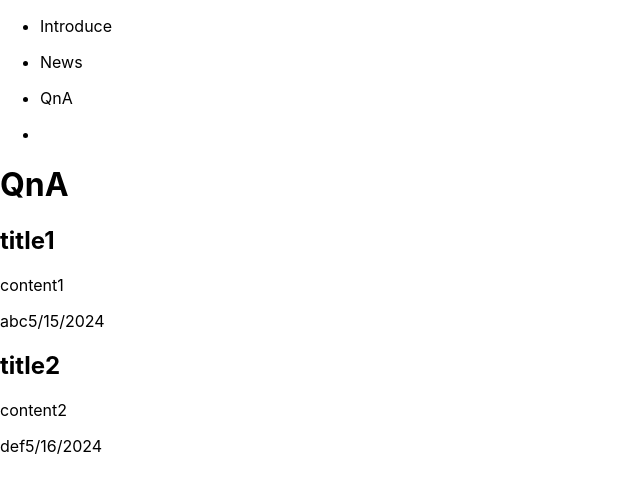
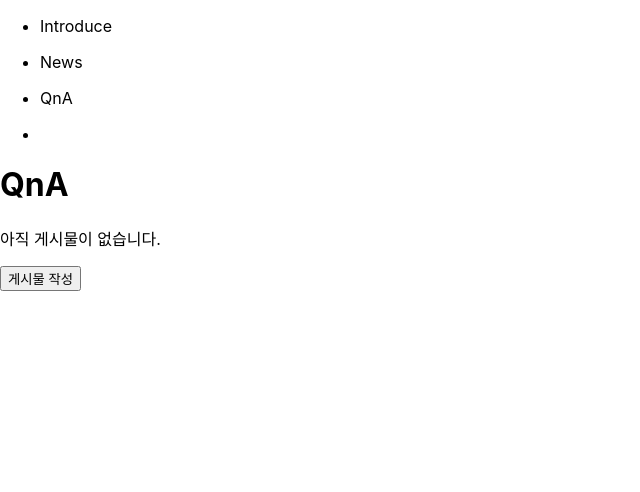
Before and after one commit to JoonYeong-Yoon/frontend, a React (Create React App) app: page / in a window 1280 px wide. Both pictures are taken after a click on the item "QnA". Shown: the top 492 px of the page, without its empty margins (0-640 px from the left). Built offline with nearby package versions, Linux system fonts and the light colour scheme.

Commit message:
QnA 수정

```diff
--- a/package.json
+++ b/package.json
@@ -7,6 +7,7 @@
     "@testing-library/jest-dom": "^6.8.0",
     "@testing-library/react": "^16.3.0",
     "@testing-library/user-event": "^13.5.0",
+    "axios": "^1.11.0",
     "react": "^19.1.1",
     "react-dom": "^19.1.1",
     "react-scripts": "5.0.1",
--- a/src/pages/QnA.js
+++ b/src/pages/QnA.js
@@ -1,34 +1,69 @@
 import React, { useEffect, useState } from "react";
-
-const postData = [
-  {
-    documentId: "doc_101",
-    title: "title1",
-    content: "content1",
-    isPublic: true,
-    userUid: "abc",
-    date: "2024-05-15T10:00:00Z",
-  },
-  {
-    documentId: "doc_102",
-    title: "title2",
-    content: "content2",
-    isPublic: true,
-    userUid: "def",
-    date: "2024-05-16T11:30:00Z",
-  },
-];
+// import { useUser } from '....';  // userUid를 가져오기. 경로 추가 필요
 
 const QnA = () => {
-  const [posts, setPosts] = useState(postData); // `posts` 상태와 상태 업데이트 함수 `setPosts`를 정의
+  // 기존 게시물 데이터
+  const [posts, setPosts] = useState([]);
 
+  // user: 새로운 게시물 작성을 위한 상태
+  // const { userUid } = useUser();
+  const [newPostTitle, setNewPostTitle] = useState("");
+  const [newPostContent, setNewPostContent] = useState("");
+  const [isPublic, setIsPublic] = useState(true);
+
+  // 게시물 작성 폼을 보여줄지 여부를 결정(true: 게시물 작성폼 / false: 게시물 목록)
+  const [isItEdited, setBeingEdited] = useState(false);
+
+  // 게시물 저장 후 새로고침 방지
+  const handleSubmit = async (e) => {
+    e.preventDefault();
+
+    // 새로운 게시물 객체 생성
+    const newPost = {
+      documentId: `doc_${Date.now()}`, // 자동 생성
+      title: newPostTitle, // 유저 작성
+      content: newPostContent, // 유저 작성
+      isPublic: isPublic, // 유저 선택
+      // userUid: userUid.uid, // 유저 ID 연동 필요
+      date: new Date().toISOString(), // 자동 기록
+    };
+
+    // 가상의 백엔드 연결 코드
+    // 실제로는 여기에 `fetch`나 `axios`를 사용하여 백엔드 API를 호출합니다.
+    try {
+      // 예를 들어, POST 요청을 보내는 코드입니다.
+      // const response = await fetch('/api/posts', {
+      //   method: 'POST',
+      //   headers: {
+      //     'Content-Type': 'application/json',
+      //   },
+      //   body: JSON.stringify(newPost),
+      // });
+      // const result = await response.json();
+      // console.log("Success:", result);
+
+      // 백엔드 통신 성공시 게시판 업데이트
+      // 기존 배열에 새로운 게시물을 추가하고 새 배열을 만듦
+      setPosts([...posts, newPost]);
+
+      // 입력 필드 초기화
+      setNewPostTitle("");
+      setNewPostContent("");
+      setIsPublic(true);
+
+      // 게시물 제출 후 게시판으로 돌아가기
+      setBeingEdited(false);
+    } catch (error) {
+      console.error("Error creating post:", error);
+    }
+  };
+
+  // 게시물 목록을 for문으로 렌더링
   const postElements = [];
   for (let i = 0; i < posts.length; i++) {
     const post = posts[i];
     postElements.push(
-      <div
-        key={post.documentId} // key는 루프 내부에서 고유해야 합니다.
-      >
+      <div key={post.documentId}>
         <h2>{post.title}</h2>
         <p>{post.content}</p>
         <div>
@@ -38,15 +73,76 @@ const QnA = () => {
       </div>
     );
   }
+
   return (
+    //이하, 게시물 작성 폼
     <div>
-      <h1>QnA</h1>
-      {postElements.length > 0 ? (
+      {isItEdited ? (
+        <>
+          <h2>게시물 작성</h2>
+          <form onSubmit={handleSubmit}>
+            <div>
+              <label htmlFor="title">제목</label>
+              <input
+                type="text"
+                id="title"
+                value={newPostTitle}
+                onChange={(e) => setNewPostTitle(e.target.value)}
+                required
+              />
+            </div>
+            <div>
+              <label htmlFor="content">내용</label>
+              <textarea
+                id="content"
+                value={newPostContent}
+                onChange={(e) => setNewPostContent(e.target.value)}
+                required
+              ></textarea>
+            </div>
+            <div>
+              <input
+                type="checkbox"
+                id="isPublic"
+                checked={isPublic}
+                onChange={(e) => setIsPublic(e.target.checked)}
+              />
+              <label htmlFor="isPublic">공개 게시물</label>
+            </div>
+            <div>
+              <button type="submit">SEND</button>
+              {/* <button
+                type="submit"
+                 onClick={
+                게시판 불러오기 함수: isItEdited가 false로 되어야 / 리스트 setPostsv/</div>
+                }
+              >
+                SEND
+              </button> */}
+            </div>
+          </form>
+        </>
+      ) : (
         <div>
-          <>{postElements}</>
+          <h1>QnA</h1>
+          <div>
+            {posts.length > 0 ? (
+              posts.map((post) => (
+                <div key={post.documentId}>
+                  <h2>{post.title}</h2>
+                  <p>{post.content}</p>
+                  <div>
+                    <span>{post.userUid}</span>
+                    <span>{new Date(post.date).toLocaleDateString()}</span>
+                  </div>
+                </div>
+              ))
+            ) : (
+              <p>아직 게시물이 없습니다.</p>
+            )}
+          </div>
+          <button onClick={() => setBeingEdited(true)}>게시물 작성</button>
         </div>
-      ) : (
-        <p>아직 게시물이 없습니다.</p>
       )}
     </div>
   );
```
Also changed, not shown: 1 other file (tests, documents, lock files or other folders).
